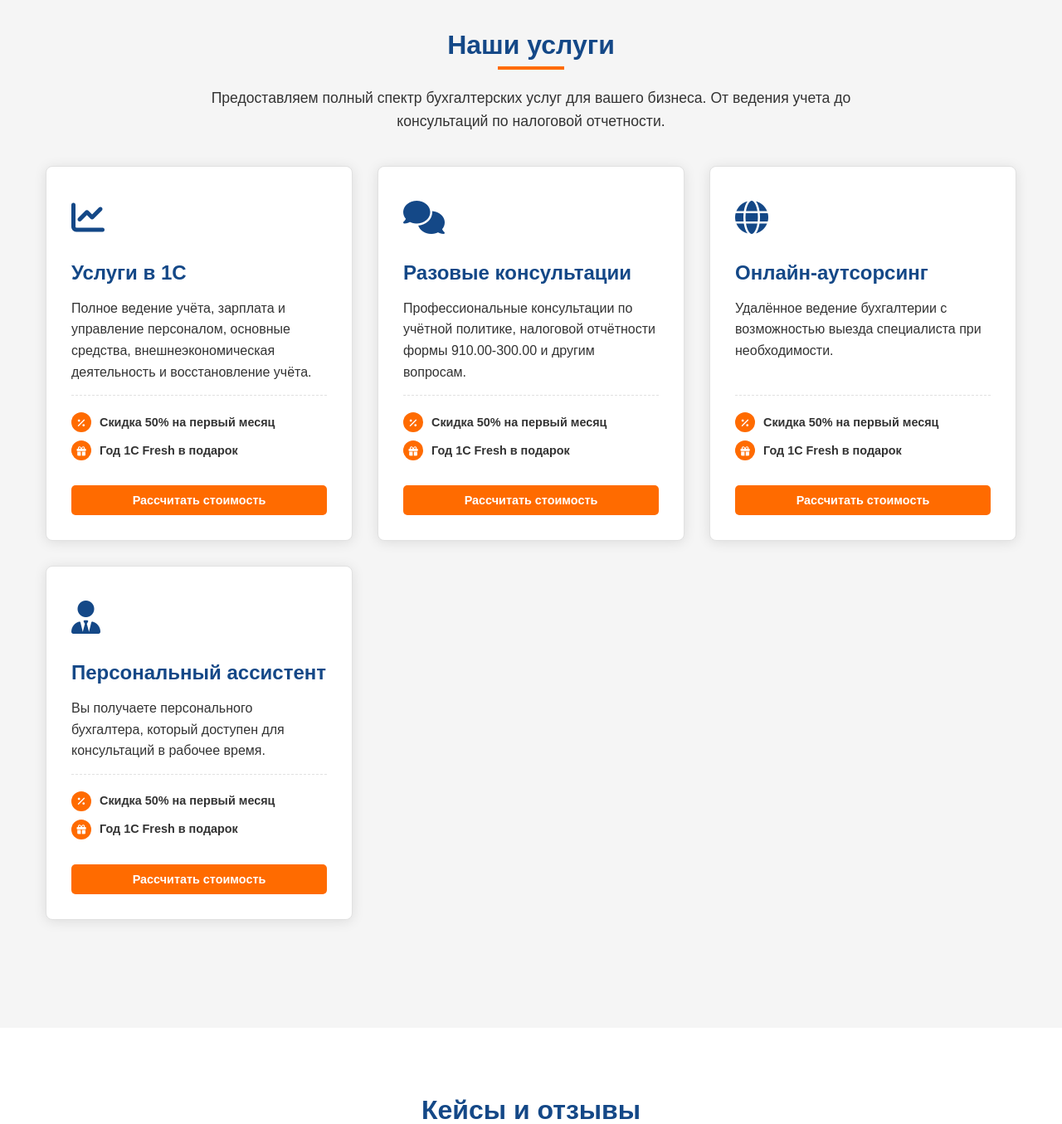
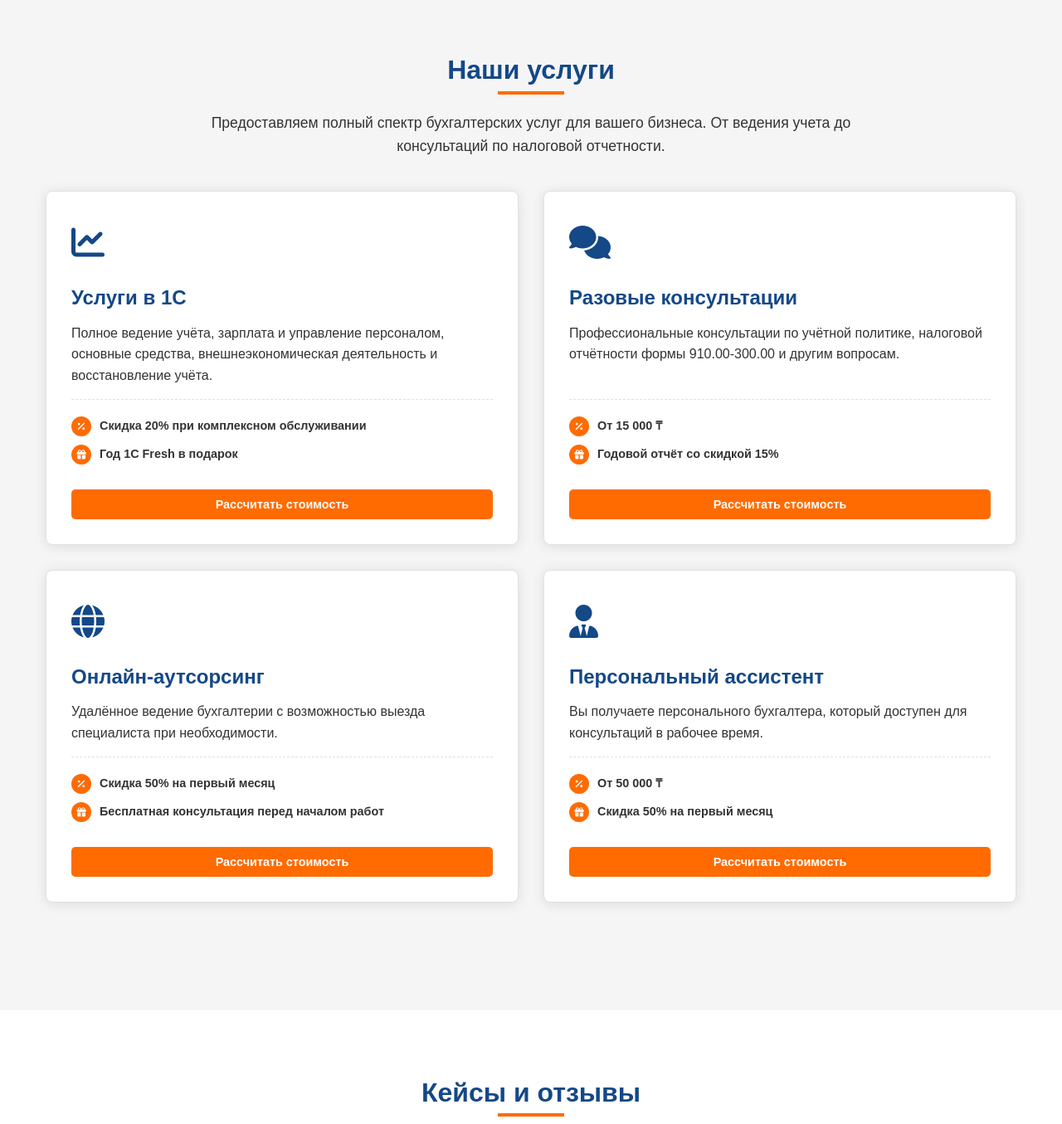
Before and after one commit to freecris670/NurtasLogistics, a Flask app: page / in a window 1280 px wide. Shown: the part 1487-2842 px from the top of the page at 83% size. Run offline with Flask 3, Linux system fonts and the light colour scheme.

Commit message:
Checkpoint before assistant change: Implement website design and layout changes for SmartBuh company
Adds HTML templates, CSS styling, and image assets to create a one-page website.

Replit-Commit-Author: Assistant

```diff
--- a/static/css/style.css
+++ b/static/css/style.css
@@ -274,7 +274,7 @@ nav ul li a {
 
 .services-grid {
     display: grid;
-    grid-template-columns: repeat(auto-fit, minmax(300px, 1fr));
+    grid-template-columns: repeat(2, 1fr); /* Устанавливаем 2 колонки равной ширины */
     gap: 30px;
     margin-bottom: 50px;
 }
@@ -597,3 +597,16 @@ nav ul li a {
         height: 300px;
     }
 }
+
+/* Header Logo Fix */
+.logo img {
+    height: 50px; /* Задаем фиксированную высоту */
+    width: auto;  /* Ширина подстроится автоматически для сохранения пропорций */
+    display: block; /* Убирает возможные нижние отступы у inline-элементов */
+    object-fit: contain; /* Гарантирует, что все изображение будет видно */
+}
+
+/* Увеличиваем отступ под заголовком "О нас" */
+.about-section h2 {
+    margin-bottom: 60px; /* Или другое значение, например 50px, 70px, по вашему усмотрению */
+}
--- a/templates/index.html
+++ b/templates/index.html
@@ -14,7 +14,7 @@
         <div class="container">
             <div class="logo">
                 <a href="#hero">
-                    <img src="{{ url_for('static', filename='images/smartbuh-logo.svg') }}" alt="SmartBuh" width="50" height="50">
+                    <img src="{{ url_for('static', filename='images/smartbuh-logo.svg') }}" alt="SmartBuh">
                 </a>
             </div>
             <nav>
@@ -113,7 +113,7 @@
                     <div class="service-offers">
                         <div class="offer-item">
                             <span class="offer-icon"><i class="fas fa-percent"></i></span>
-                            <span class="offer-text">Скидка 50% на первый месяц</span>
+                            <span class="offer-text">Скидка 20% при комплексном обслуживании</span>
                         </div>
                         <div class="offer-item">
                             <span class="offer-icon"><i class="fas fa-gift"></i></span>
@@ -131,11 +131,11 @@
                     <div class="service-offers">
                         <div class="offer-item">
                             <span class="offer-icon"><i class="fas fa-percent"></i></span>
-                            <span class="offer-text">Скидка 50% на первый месяц</span>
+                            <span class="offer-text">От 15 000 ₸</span>
                         </div>
                         <div class="offer-item">
                             <span class="offer-icon"><i class="fas fa-gift"></i></span>
-                            <span class="offer-text">Год 1С Fresh в подарок</span>
+                            <span class="offer-text">Годовой отчёт со скидкой 15%</span>
                         </div>
                     </div>
                     <button class="calculate-button">Рассчитать стоимость</button>
@@ -153,7 +153,7 @@
                         </div>
                         <div class="offer-item">
                             <span class="offer-icon"><i class="fas fa-gift"></i></span>
-                            <span class="offer-text">Год 1С Fresh в подарок</span>
+                            <span class="offer-text">Бесплатная консультация перед началом работ</span>
                         </div>
                     </div>
                     <button class="calculate-button">Рассчитать стоимость</button>
@@ -167,11 +167,11 @@
                     <div class="service-offers">
                         <div class="offer-item">
                             <span class="offer-icon"><i class="fas fa-percent"></i></span>
-                            <span class="offer-text">Скидка 50% на первый месяц</span>
+                            <span class="offer-text">От 50 000 ₸</span>
                         </div>
                         <div class="offer-item">
                             <span class="offer-icon"><i class="fas fa-gift"></i></span>
-                            <span class="offer-text">Год 1С Fresh в подарок</span>
+                            <span class="offer-text">Скидка 50% на первый месяц</span>
                         </div>
                     </div>
                     <button class="calculate-button">Рассчитать стоимость</button>
```
Also changed, not shown: attached_assets/backgroung.jpg (added), attached_assets/services Smartbuh.png (deleted), attached_assets/Начальный Промт.txt (renamed from attached_assets/Pasted--HTML-CSS-Javascript--1745615004645.txt), static/images/backgroung.jpg (added), static/images/logo Smartbuh.png (renamed from attached_assets/logo Smartbuh.png).
